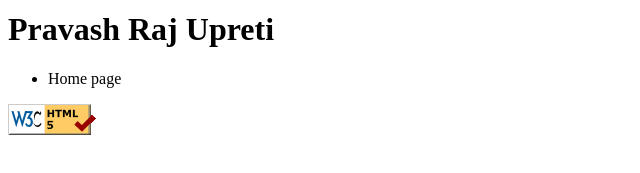
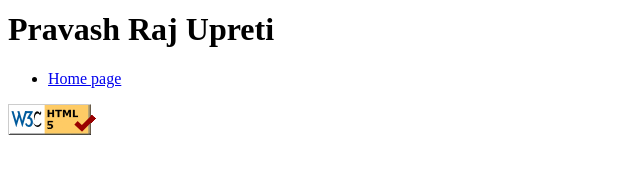
Before and after one commit to pravashupreti/wap.github.io, a plain HTML site: page index.html in a window 1280 px wide. Shown: the part 247-420 px from the top of the page, 0-640 px from the left. Drawn offline with Linux system fonts and the light colour scheme.

Commit message:
Add hyperlink on homepage li

```diff
--- a/index.html
+++ b/index.html
@@ -11,7 +11,7 @@
     <h1>Pravash Raj Upreti</h1>
     <ul>
         <li>
-            Home page
+            <a href="/"> Home page</a>
         </li>
     </ul>
 
```
